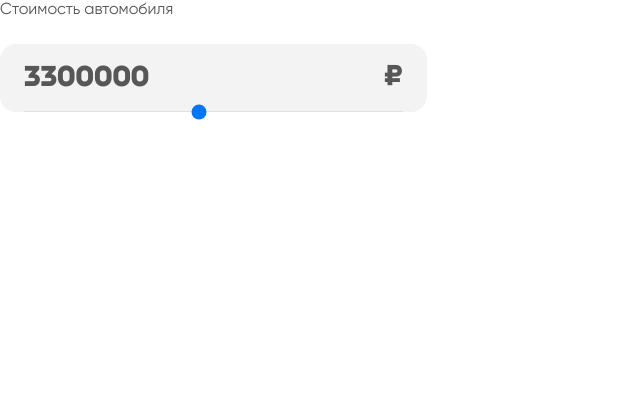
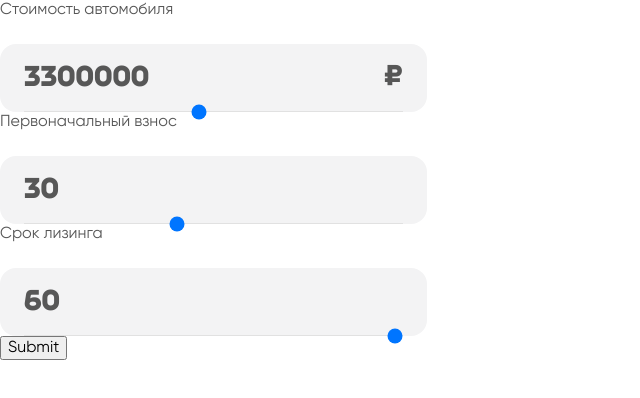
Before and after one commit to just-too-it/car-leasing-calculator, a React (Create React App) app: page / in a window 1280 px wide. Shown: the top 398 px of the page, without its empty margins (0-640 px from the left). Built offline with nearby package versions, Linux system fonts and the light colour scheme.

Commit message:
добавлен formik

```diff
--- a/package.json
+++ b/package.json
@@ -3,11 +3,13 @@
   "version": "0.1.0",
   "private": true,
   "dependencies": {
+    "formik": "^2.2.9",
+    "normalize.css": "^8.0.1",
     "react": "^18.2.0",
     "react-dom": "^18.2.0",
     "react-scripts": "5.0.1",
     "typescript": "^4.8.4",
-    "normalize.css": "^8.0.1"
+    "yup": "^0.32.11"
   },
   "devDependencies": {
     "@types/node": "^17.0.39",
@@ -32,7 +34,6 @@
     "stylelint-config-standard-scss": "^4.0.0",
     "ts-loader": "^9.3.0"
   },
-
   "scripts": {
     "start": "react-scripts start",
     "build": "react-scripts build",
--- a/src/components/Calculator/index.tsx
+++ b/src/components/Calculator/index.tsx
@@ -1,21 +1,38 @@
-import { RangeInput } from 'components/RangeInput'
-import { RangeInputProps, TYPE_INPUT } from 'components/RangeInput/RangeInput.types'
-import React from 'react'
+import { RangeInput } from 'components/RangeInput';
+import React from 'react';
+import { Formik, Form, FormikHelpers } from 'formik';
 
-const initialStatePrice: RangeInputProps = {
-    name: 'price',
-    label: 'Стоимость автомобиля',
-    min: 1000000,
-    max: 6000000,
-    defaultValue: 3300000,
-    typeInput: TYPE_INPUT.price
+interface Values {
+  price: number;
+  payment: number;
+  period: number;
 }
 
 export const Calculator = () => {
   return (
-    <form className="form">
-        <RangeInput initialState={initialStatePrice}/>
-    </form>
+    <>
+      <Formik
+        initialValues={{
+          price: 3300000,
+          payment: 30,
+          period: 60
+        }}
+        onSubmit={(values: Values, { setSubmitting }: FormikHelpers<Values>) => {
+          setTimeout(() => {
+            console.log(JSON.stringify(values, null, 2));
+            setSubmitting(false);
+          }, 500);
+        }}
+      >
+        <Form>
 
-  )
-}
+          <RangeInput name="price" label="Стоимость автомобиля" min={1000000} max={6000000} step={50000}/>
+          <RangeInput name="payment" label="Первоначальный взнос" min={10} max={60} step={5}/>
+          <RangeInput name="period" label="Срок лизинга" min={1} max={60} />
+
+          <button type="submit">Submit</button>
+        </Form>
+      </Formik>
+    </>
+  );
+};
--- a/src/components/RangeInput/RangeInput.types.ts
+++ b/src/components/RangeInput/RangeInput.types.ts
@@ -1,15 +1,14 @@
-export const enum TYPE_INPUT {
-    'price',
-    'payment',
-    'period'
-}
+// export const enum INPUT_NAME {
+//     'price',
+//     'payment',
+//     'period'
+// }
 
 export type RangeInputProps = {
     name: string;
     label: string;
-    defaultValue: number;
     min: number;
     max: number;
     step?: number;
-    typeInput: TYPE_INPUT.price | TYPE_INPUT.payment | TYPE_INPUT.period;
+    // typeInput: INPUT_NAME.price | INPUT_NAME.payment | INPUT_NAME.period;
 }
--- a/src/components/RangeInput/index.tsx
+++ b/src/components/RangeInput/index.tsx
@@ -1,47 +1,37 @@
 import React, { FC, useState } from 'react';
-import { RangeInputProps, TYPE_INPUT } from './RangeInput.types';
+import { RangeInputProps } from './RangeInput.types';
+import { Field } from 'formik';
 
 import styles from './RangeInput.module.scss';
 
-export const RangeInput: FC<{ initialState: RangeInputProps }> = ({ initialState }) => {
-  const { name, label, min, max, defaultValue, typeInput, step = 50000 } = initialState;
-  const [value, setValue] = useState<number>(defaultValue);
+export const RangeInput: FC<RangeInputProps> = ({ name, label, min, max, step }) => {
 
-  const handleChangeInput = (event: React.ChangeEvent<HTMLInputElement>) => {
-    const eventValue = parseInt(event.target.value);
-    // if (eventValue > max) setValue(max);
-    // if (eventValue < min) setValue(min)
-    setValue(eventValue);
-  };
+
   return (
     <article className={styles.wrapper}>
       <label htmlFor={name} className={styles.label}>
         {label}
       </label>
-      <input
+      <Field
         type="text"
-        /* value={typeInput === TYPE_INPUT.payment ? `${value.toLocaleString()} ₽` : value.toLocaleString()} */
-        value={value}
-        onChange={handleChangeInput}
         min={min}
         max={max}
         id={name}
         name={name}
         step={step}
-     /*    pattern="[1-9]" */
         className={styles.input}
       />
-      <input
+      <Field
         type="range"
-        value={value}
-        onChange={handleChangeInput}
         min={min}
         max={max}
+        id={name}
+        name={name}
         step={step}
         className={styles.range}
       />
       {
-        typeInput === TYPE_INPUT.price && <div className={styles.price}>₽</div>
+        name === 'price' && <div className={styles.price}>₽</div>
       }
     </article>
   );
```
Also changed, not shown: 1 other file (tests, documents, lock files or other folders).
